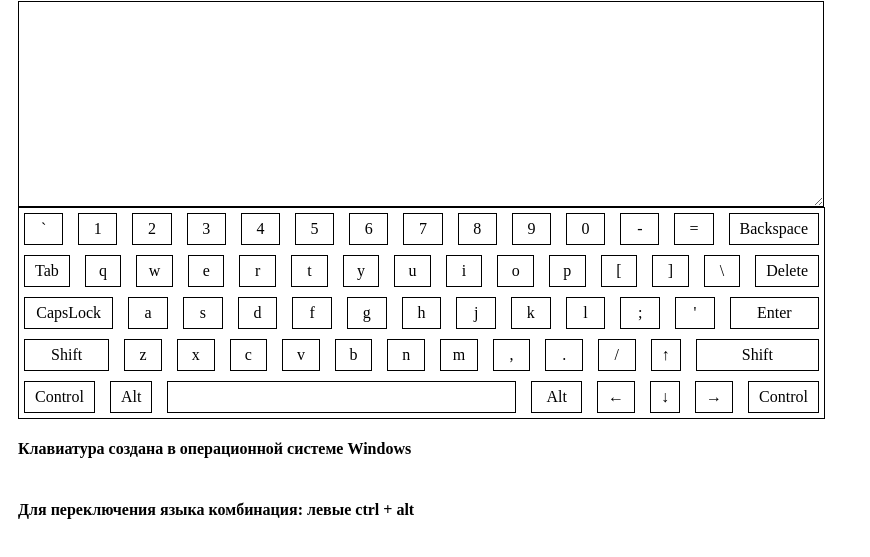
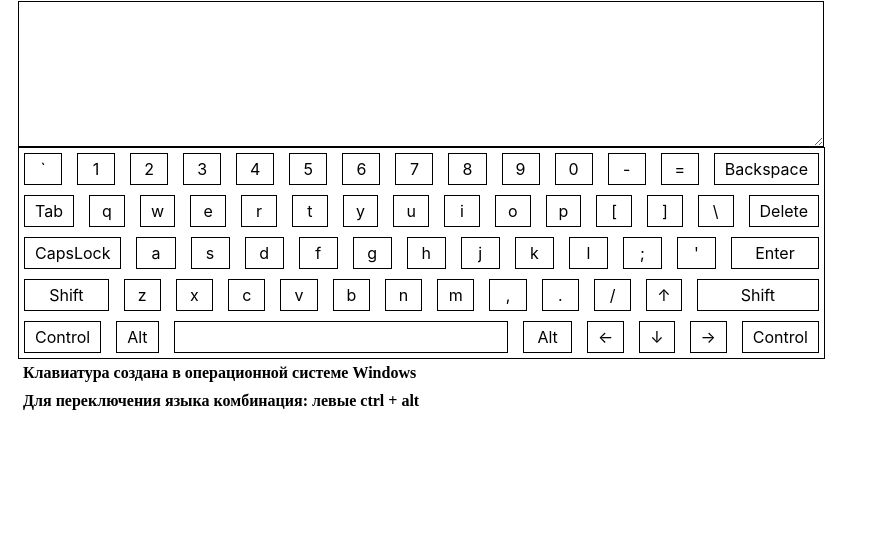
Before and after one commit to VOLSVIK/virtual-keyboard, a plain HTML site: page index.html in a window 1280 px wide. Shown: the part 97-654 px from the top of the page, without its empty margins (0-870 px from the left). Drawn offline with Linux system fonts and the light colour scheme.

```diff
--- a/style.css
+++ b/style.css
@@ -8,7 +8,7 @@
 
 .display {
   width: 800px;
-  height: 200px;
+  height: 140px;
   border: 1px solid #000;
   overflow: auto;
 }
@@ -72,12 +72,20 @@
   height: 10px;
   background: #FFFFFF;
   border: 1px solid #000;
+  font-family: 'Inter', sans-serif;
   /* margin: 0px 0px 0px 0px; */
   cursor: pointer;
   margin: 5px;
   padding: 10px;
+  transition: 0.3s;
+}
+
+h4 {
+  margin: 5px;
 }
 
 .activ {
+  border-radius: 14px;
   background: rgb(170, 170, 170);
+  transition: 0.3s;
 }
```
Also changed, not shown: ssm.ico (added).
